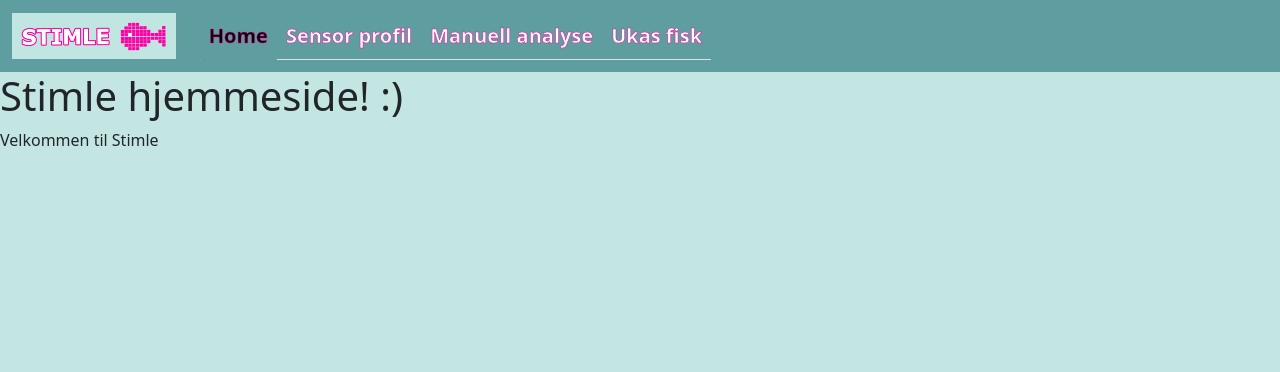
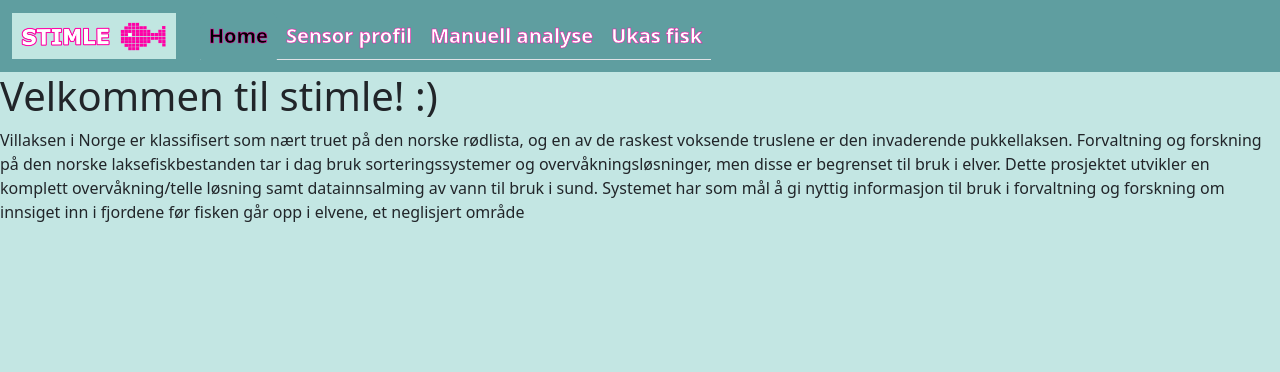
Before and after one commit to Elsys-Gruppe-1/ServerSide, a Flask app: page / in a window 1280 px wide. Shown: the top 372 px of the page. Run offline with Flask 3, Linux system fonts and the light colour scheme.

Commit message:
Hjemmeside tekst

```diff
--- a/app/templates/home.html
+++ b/app/templates/home.html
@@ -7,7 +7,18 @@
 
 <!--Blokk for content-->
 {% block content %}
-<h1>Stimle hjemmeside! :)</h1>
-<p>Velkommen til Stimle </p>
+<h1>Velkommen til stimle! :)</h1>
+<p>
+
+Villaksen i Norge er klassifisert som nært truet på den norske rødlista,
+og en av de raskest voksende truslene er den invaderende pukkellaksen.
+Forvaltning og forskning på den norske laksefiskbestanden tar i dag bruk
+sorteringssystemer og overvåkningsløsninger, men disse er begrenset til bruk i elver.
+Dette prosjektet utvikler en komplett overvåkning/telle løsning samt datainnsalming
+av vann til bruk i sund. Systemet har som mål å gi nyttig informasjon til bruk i
+forvaltning og forskning om innsiget inn i fjordene før fisken går opp i elvene,
+et neglisjert område
+
+</p>
 
 {% endblock %}
```
